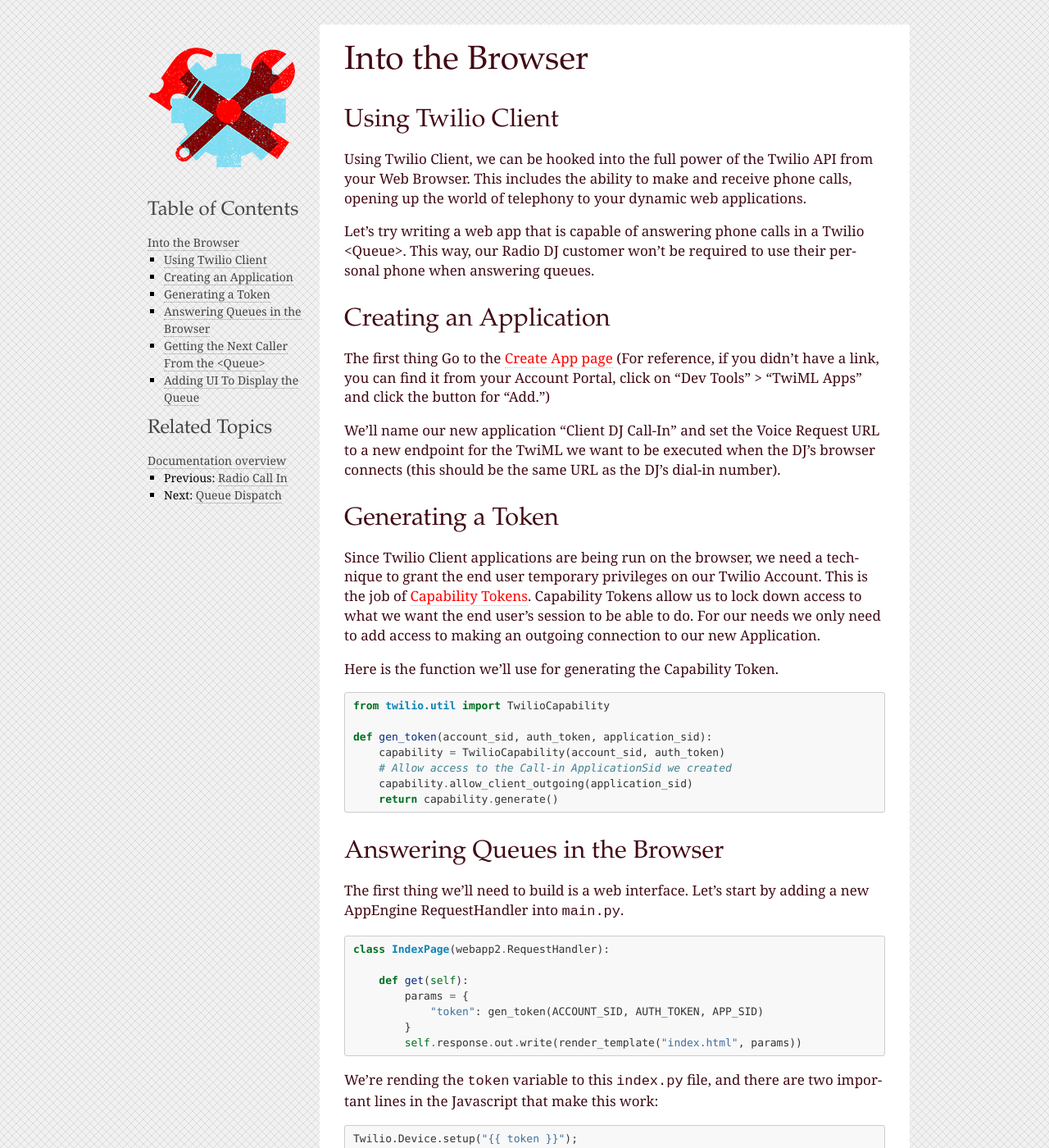
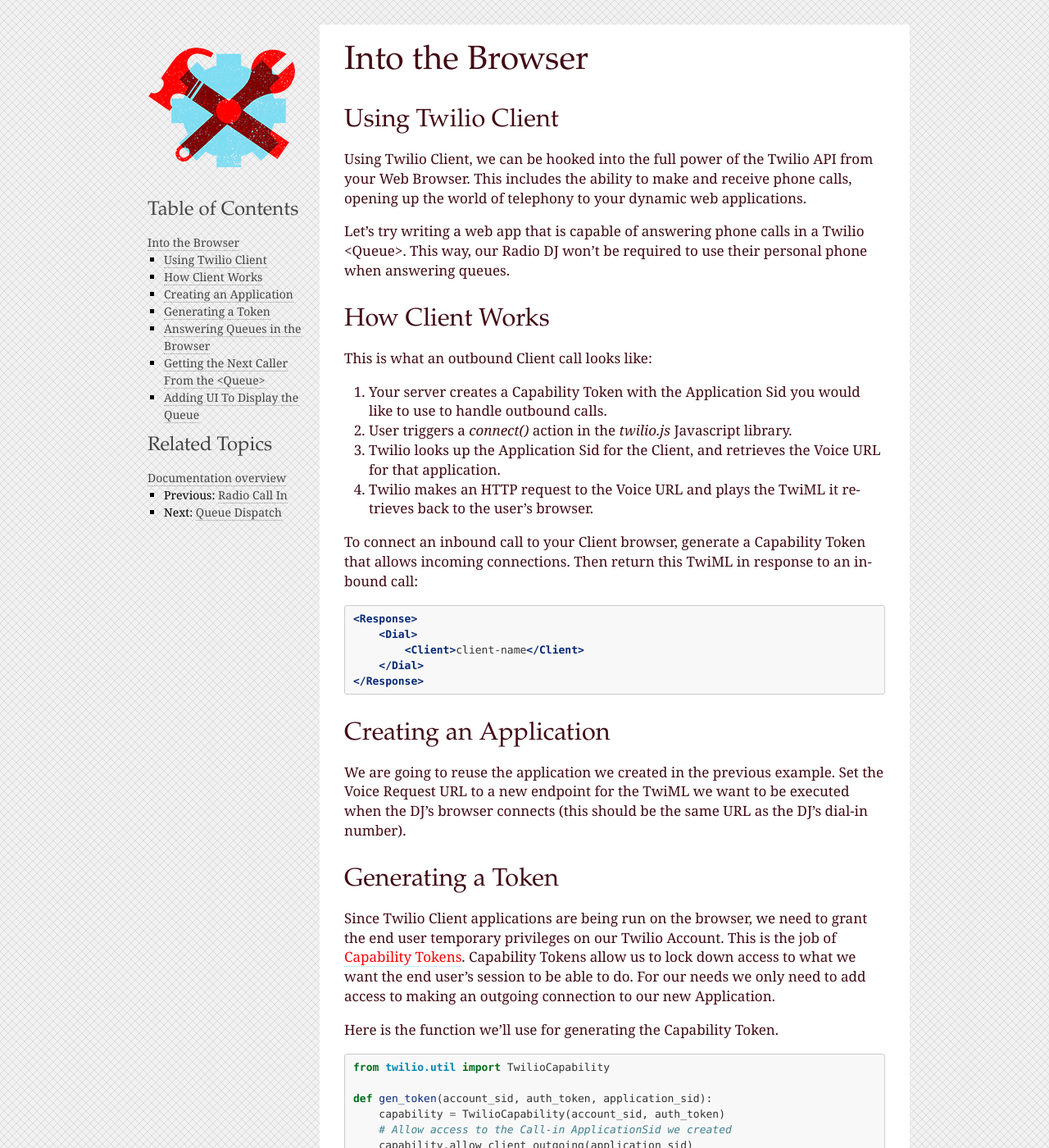
Before and after one commit to twilio/workshop, a Sphinx documentation site: the page built from docs/browser.rst, in a window 1280 px wide and 1400 px high. Shown: the whole window at 82% size. Built offline with Sphinx 7.4.7, drawn with Linux system fonts in a browser that asks for light colours; some of the changed text lies outside the part shown.

Commit message:
explain client and add index.html

```diff
--- a/docs/browser.rst
+++ b/docs/browser.rst
@@ -11,31 +11,51 @@
 calls, opening up the world of telephony to your dynamic web applications.
 
 Let's try writing a web app that is capable of answering phone calls in a
-Twilio <Queue>. This way, our Radio DJ customer won't be required to use their
-personal phone when answering queues.
+Twilio <Queue>. This way, our Radio DJ won't be required to use their personal
+phone when answering queues.
+
+How Client Works
+-----------------
+
+This is what an outbound Client call looks like:
+
+1. Your server creates a Capability Token with the Application Sid you would
+   like to use to handle outbound calls.
+2. User triggers a `connect()` action in the `twilio.js` Javascript library.
+3. Twilio looks up the Application Sid for the Client, and retrieves the Voice
+   URL for that application.
+4. Twilio makes an HTTP request to the Voice URL and plays the TwiML it
+   retrieves back to the user's browser.
+
+To connect an inbound call to your Client browser, generate a Capability Token
+that allows incoming connections. Then return this TwiML in response to an
+inbound call:
+
+.. code-block:: xml
+
+    <Response>
+        <Dial>
+            <Client>client-name</Client>
+        </Dial>
+    </Response>
 
 Creating an Application
 -----------------------
 
-The first thing
-Go to the `Create App page <https://www.twilio.com/user/account/apps/add>`_
-(For reference, if you didn't have a link, you can find it from your Account
-Portal, click on "Dev Tools" > "TwiML Apps" and click the button for "Add.")
-
-We'll name our new application "Client DJ Call-In" and set the Voice Request
-URL to a new endpoint for the TwiML we want to be executed when the DJ's
-browser connects (this should be the same URL as the DJ's dial-in number).
+We are going to reuse the application we created in the previous example. Set
+the Voice Request URL to a new endpoint for the TwiML we want to be executed
+when the DJ's browser connects (this should be the same URL as the DJ's dial-in
+number).
 
 Generating a Token
 ------------------
 
-Since Twilio Client applications are being run on the browser, we need a
-technique to grant the end user temporary privileges on our Twilio Account.
-This is the job of `Capability Tokens
-<https://www.twilio.com/docs/client/capability-tokens>`_.  Capability Tokens
-allow us to lock down access to what we want the end user's session to be able
-to do. For our needs we only need to add access to making an outgoing
-connection to our new Application.
+Since Twilio Client applications are being run on the browser, we need to grant
+the end user temporary privileges on our Twilio Account. This is the job of
+`Capability Tokens <https://www.twilio.com/docs/client/capability-tokens>`_.
+Capability Tokens allow us to lock down access to what we want the end user's
+session to be able to do. For our needs we only need to add access to making an
+outgoing connection to our new Application.
 
 Here is the function we'll use for generating the Capability Token.
 
@@ -52,6 +72,7 @@
 
 Answering Queues in the Browser
 -------------------------------
+
 The first thing we'll need to build is a web interface. Let's start by adding a
 new AppEngine RequestHandler into ``main.py``.
 
@@ -66,8 +87,76 @@
             self.response.out.write(render_template("index.html", params))
 
 
-We're rending the ``token`` variable to this ``index.py`` file, and there are
-two important lines in the Javascript that make this work:
+Here is the ``index.html`` file we are rendering.
+
+.. code-block:: html
+
+	<!DOCTYPE html>
+	<html>
+	  <head>
+		<title>Hello Client Monkey 4</title>
+		<script type="text/javascript"
+		  src="http://static.twilio.com/libs/twiliojs/1.0/twilio.min.js"></script>
+		<script type="text/javascript"
+		  src="https://ajax.googleapis.com/ajax/libs/jquery/1.7.2/jquery.min.js">
+		</script>
+		<link href="http://static0.twilio.com/packages/quickstart/client.css"
+		  type="text/css" rel="stylesheet" />
+		<script type="text/javascript">
+
+		  // Render the token we generated on the server side.
+		  Twilio.Device.setup("{{ token }}");
+
+		  Twilio.Device.ready(function (device) {
+			$("#log").text("Ready");
+		  });
+
+		  Twilio.Device.error(function (error) {
+			$("#log").text("Error: " + error.message);
+		  });
+
+		  Twilio.Device.connect(function (conn) {
+			$("#log").text("Successfully established call");
+		  });
+
+		  Twilio.Device.disconnect(function (conn) {
+			$("#log").text("Call ended");
+		  });
+
+		  Twilio.Device.incoming(function (conn) {
+			$("#log").text("Incoming connection from " + conn.parameters.From);
+			// accept the incoming connection and start two-way audio
+			conn.accept();
+		  });
+
+		  function call() {
+			// get the phone number to connect the call to
+			params = {"PhoneNumber": $("#number").val()};
+			Twilio.Device.connect(params);
+		  }
+
+		  function hangup() {
+			Twilio.Device.disconnectAll();
+		  }
+		</script>
+	  </head>
+	  <body>
+		<button class="call" onclick="call();">
+		  Call
+		</button>
+
+		<button class="hangup" onclick="hangup();">
+		  Hangup
+		</button>
+
+		<input type="text" id="number" name="number"
+		  placeholder="Enter a phone number to call"/>
+
+		<div id="log">Loading pigeons...</div>
+	  </body>
+	</html>
+
+There are two important lines in the Javascript that make this work:
 
 .. code-block:: javascript
 
@@ -75,9 +164,9 @@
 
 The above line of code calls ``Twilio.Device.setup`` and uses our templating
 engine to pass in a valid Capability Token. When ``setup`` finishes, the
-callback passed into ``Twilio.Device.ready`` will be called to let us know that
-we've initialized our access to the microphone, speakers, and we've started
-listening for incoming calls (if applicable).
+function passed into ``Twilio.Device.ready`` will fire to let the browser know
+that Twilio has initialized access to the microphone, speakers, and we've
+started listening for incoming calls (if applicable).
 
 .. code-block:: javascript
 
@@ -86,8 +175,8 @@
     }
 
 This code defines a new function called ``call`` that just wraps
-``Twilio.Device.connect`` which initiates an outgoing call to our Application
-we created earlier. In this case, calling ``call()`` will execute the TwiML
+``Twilio.Device.connect``, which initiates an outgoing call to the Application
+we created earlier. In this case, calling ``call()`` should execute the TwiML
 
 .. code-block:: xml
 
```
Also changed, not shown: other parts of docs/browser.rst (+3 -2 lines).
